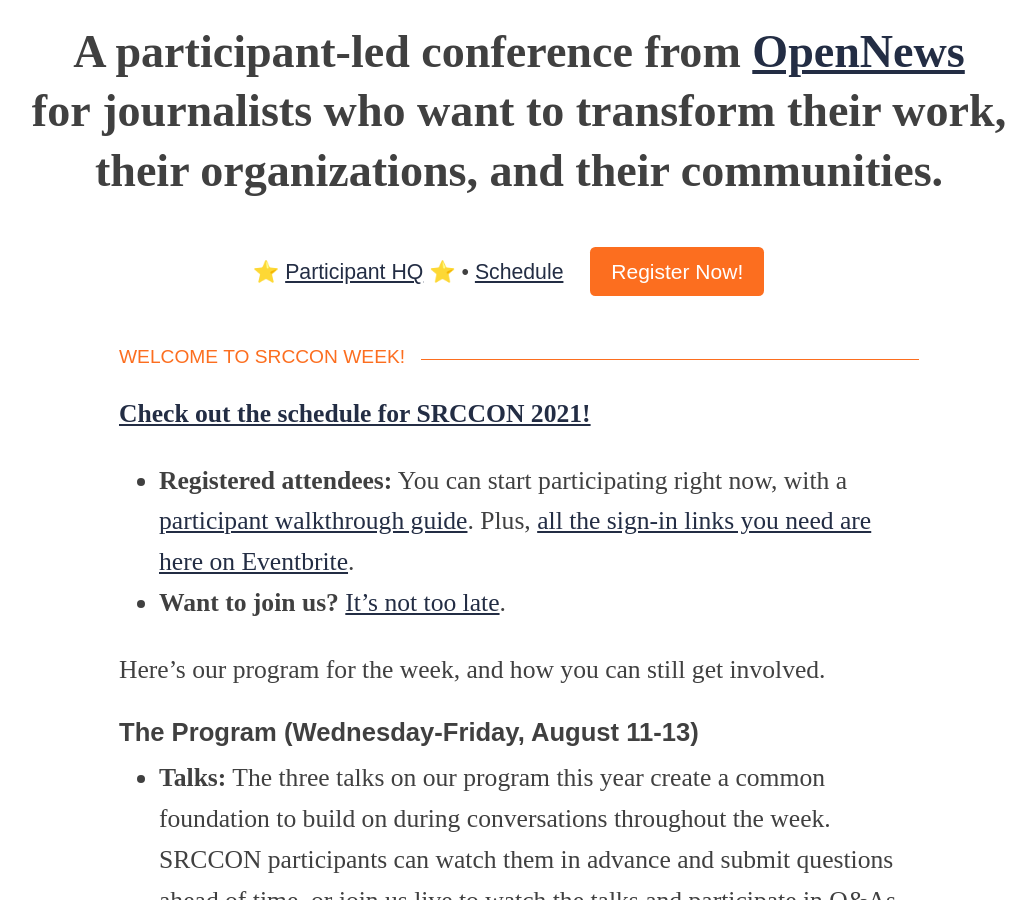
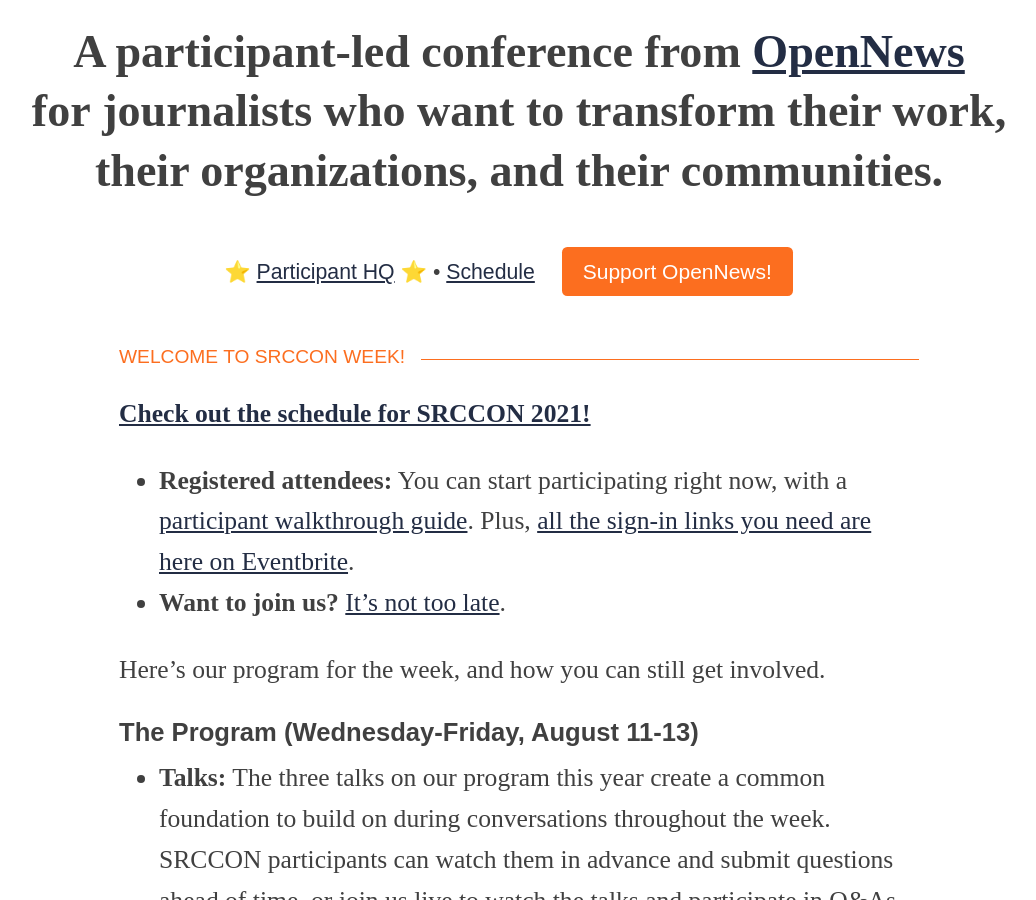
Before and after one commit to OpenNews/srccon-2021, a Jekyll site: the page built from homepage.md, in a window 1280 px wide and 900 px high, scrolled down 473 px. Shown: the whole window, without its empty margins (121-1157 px from the left). Built offline with Jekyll 4.4.1, drawn with Linux system fonts in a browser that asks for light colours; some web fonts are replaced; our own code applies the rules of GitHub Pages for plain Markdown files.

Commit message:
changing orange button to support opennews

```diff
--- a/_config.yml
+++ b/_config.yml
@@ -32,9 +32,9 @@
       # layout: set this value to layout_with_header_image for pages with images at top
       layout: simple_layout
       # cta_button_text: give this a value to enable the orange "call to action" button
-      cta_button_text: Register Now!
+      cta_button_text: Support OpenNews!
       # cta_button_link: set this value to a URL for the orange button (ticket form, etc)
-      cta_button_link: /participation/form/
+      cta_button_link: https://opennews.org/donate
   - scope:
       path: ""
       type: "transcripts"
```
